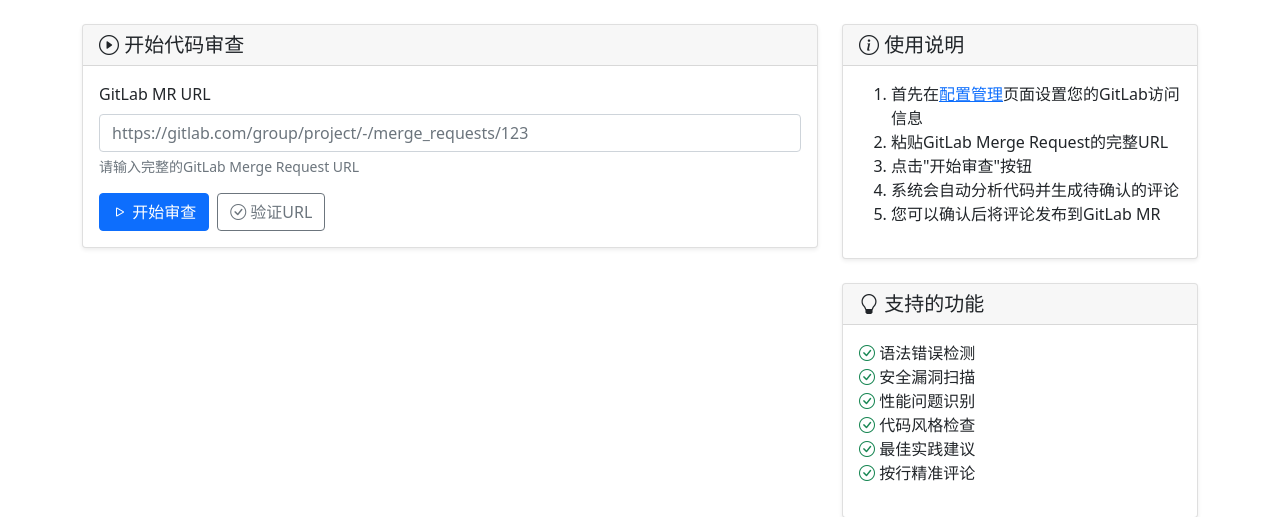
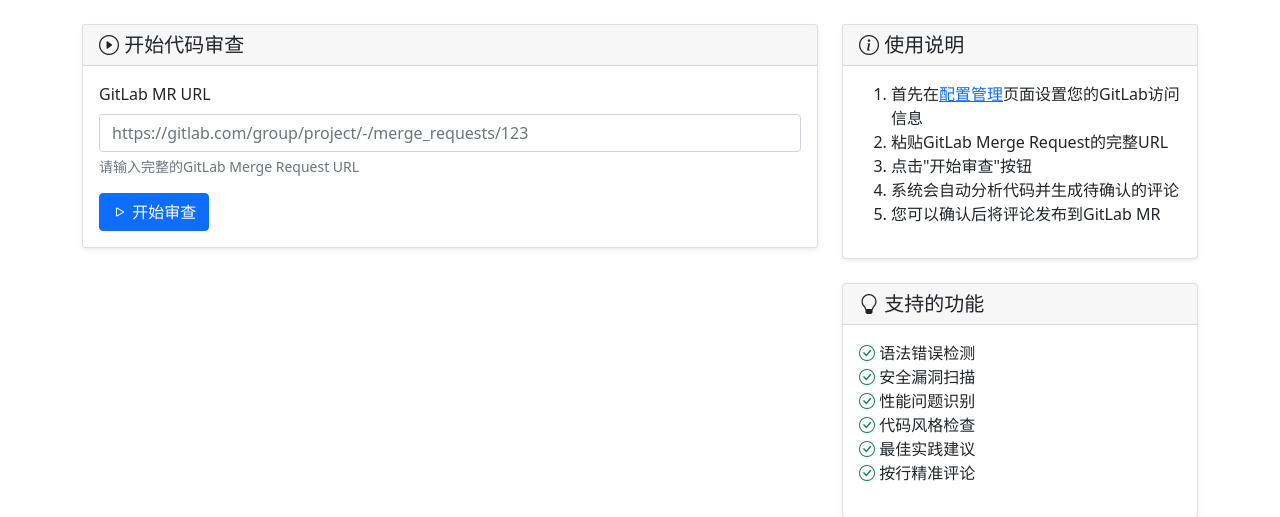
Before and after one commit to Darwinnpos/autocodereview, a Flask app: page / in a window 1280 px wide. Shown: the part 56-573 px from the top of the page. Run offline with Flask 3, Linux system fonts and the light colour scheme; some libraries are stand-ins or nearby versions.

Commit message:
refactor: 移除验证URL功能，简化开始审查按钮操作
- 删除独立的"验证URL"按钮，将URL验证集成到主审查流程中
- 移除相关的JavaScript验证逻辑和事件处理器
- 简化用户界面，用户可直接点击"开始审查"按钮启动审查流程

🤖 Generated with [Claude Code](https://claude.com/claude-code)

Co-Authored-By: Claude <noreply@anthropic.com>

```diff
--- a/app/templates/index.html
+++ b/app/templates/index.html
@@ -24,10 +24,6 @@
                         <button type="submit" class="btn btn-primary">
                             <i class="bi bi-play"></i>
                             开始审查
-                        </button>
-                        <button type="button" class="btn btn-outline-secondary" id="validateBtn">
-                            <i class="bi bi-check-circle"></i>
-                            验证URL
                         </button>
                     </div>
                 </form>
@@ -617,35 +613,6 @@ async function showFinalResult(reviewId) {
     }
 }
 
-document.getElementById('validateBtn').addEventListener('click', async function() {
-    const mrUrl = document.getElementById('mrUrl').value;
-    const btn = this;
-
-    if (!mrUrl) {
-        alert('请输入MR URL');
-        return;
-    }
-
-    btn.disabled = true;
-    btn.innerHTML = '<span class="spinner-border spinner-border-sm" role="status"></span> 验证中...';
-
-    try {
-        const response = await axios.post('/api/validate-mr-url', {
-            mr_url: mrUrl
-        });
-
-        if (response.data.data.valid) {
-            alert('URL格式正确');
-        } else {
-            alert(response.data.data.error);
-        }
-    } catch (error) {
-        alert('验证失败: ' + (error.response?.data?.error || error.message));
-    } finally {
-        btn.disabled = false;
-        btn.innerHTML = '<i class="bi bi-check-circle"></i> 验证URL';
-    }
-});
 
 async function loadPendingComments(reviewId) {
     try {
```
